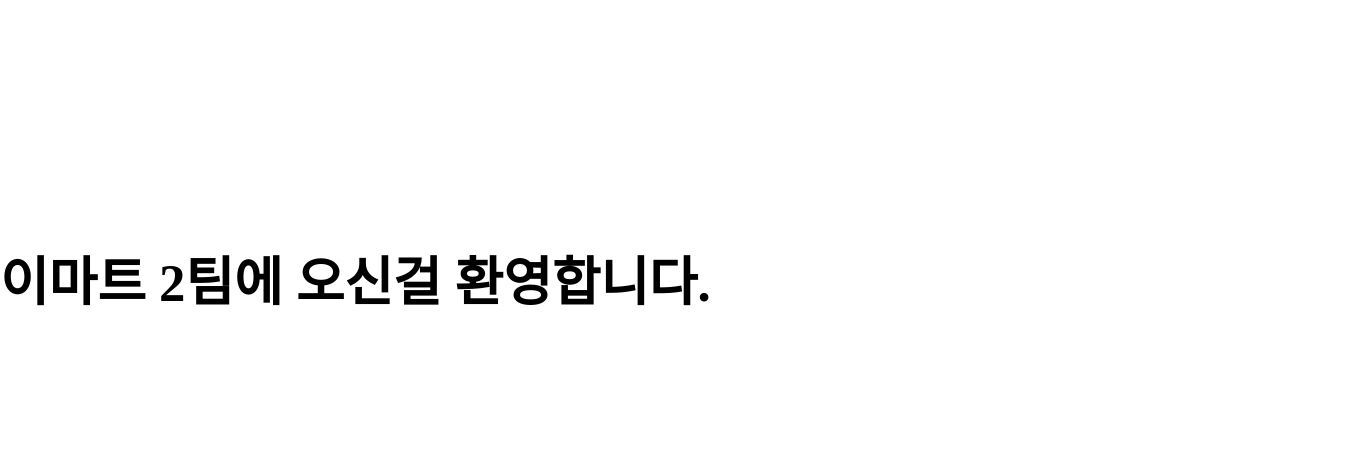
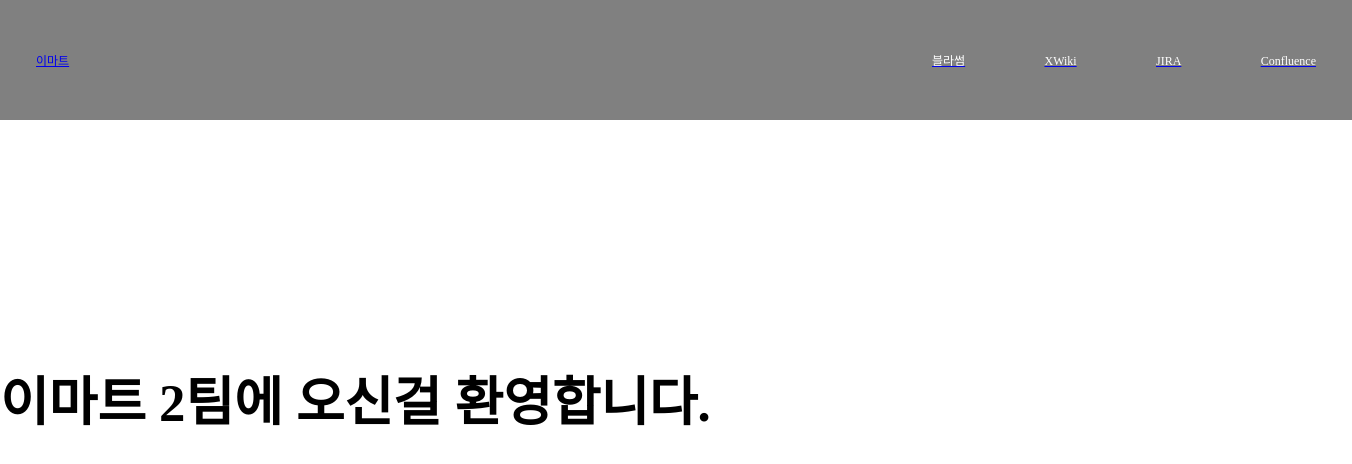
Before and after one commit to easymean/emart2-client, a React (Create React App) app: page / in a window 1280 px wide. Shown: the top 464 px of the page, 1352 px wide, since content can reach past the window. Built offline with nearby package versions, Linux system fonts and the light colour scheme; the HTML template or start-up script is replaced by a standard one.

Commit message:
feat: add header

```diff
--- a/src/component/header/index.tsx
+++ b/src/component/header/index.tsx
@@ -2,7 +2,32 @@
 import * as S from "./styles";
 
 const Header = () => {
-  return <></>;
+  return (
+    <>
+      <S.Header>
+        <S.DesktopLink to="/">
+          <S.EmartLogo>이마트</S.EmartLogo>
+        </S.DesktopLink>
+
+        <S.LinkContainer>
+          <S.DesktopLink to={"/blossom"}>
+            <S.LinkText>블라썸</S.LinkText>
+          </S.DesktopLink>
+          <S.DesktopLink to="/xwiki">
+            <S.LinkText>XWiki</S.LinkText>
+          </S.DesktopLink>
+
+          <S.DesktopLink to="/jira">
+            <S.LinkText>JIRA</S.LinkText>
+          </S.DesktopLink>
+
+          <S.DesktopLink to="/confl">
+            <S.LinkText>Confluence</S.LinkText>
+          </S.DesktopLink>
+        </S.LinkContainer>
+      </S.Header>
+    </>
+  );
 };
 
 export default Header;
--- a/src/component/header/styles.ts
+++ b/src/component/header/styles.ts
@@ -1 +1,40 @@
+import { Link } from "react-router-dom";
 import styled from "styled-components";
+import { BREAKPOINT } from "@asset/constant";
+
+export const Header = styled.div`
+  display: flex;
+  flex-direction: row;
+  justify-content: space-between;
+  align-items: center;
+
+  width: 100%;
+  height: 7rem;
+  background-color: grey;
+
+  padding: 0rem 3rem;
+
+  @media only screen and (min-width: ${BREAKPOINT}px) {
+    height: 10rem;
+  }
+`;
+
+export const LinkContainer = styled.div`
+  display: flex;
+  flex-direction: row;
+  justify-content: space-between;
+  align-items: flex-end;
+
+  width: 30%;
+`;
+
+export const EmartLogo = styled.image``;
+
+export const LinkText = styled.p`
+  color: white;
+  text-align: center;
+`;
+
+export const DesktopLink = styled(Link)`
+  display: flex;
+`;
```
